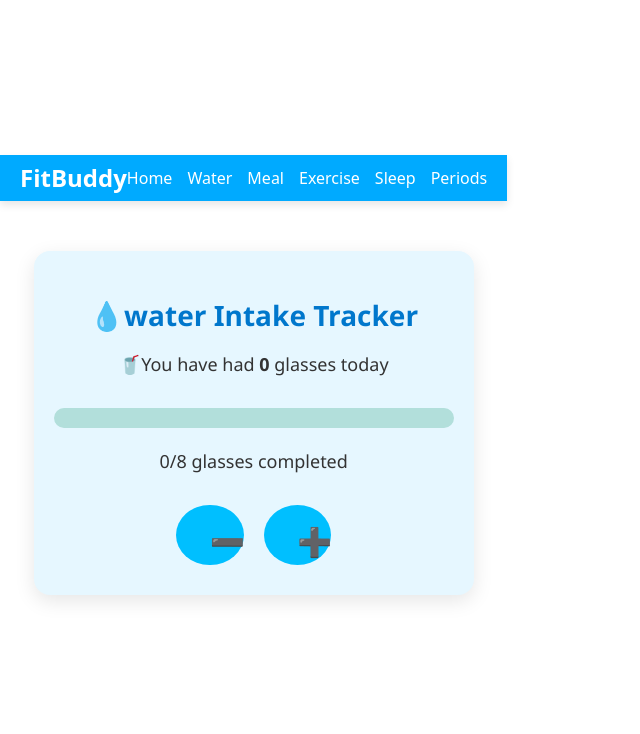
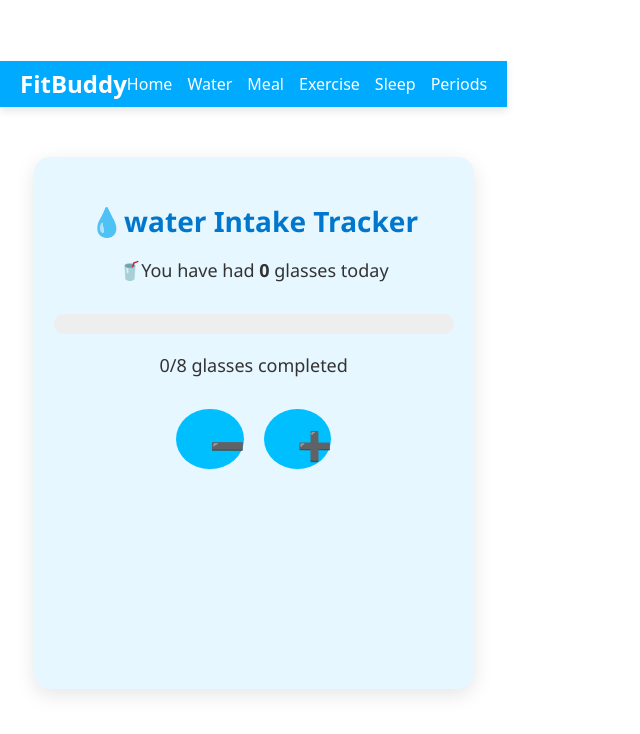
Before and after one commit to yahoowecanwork2/health-tracker, a React (Vite) app: page /water in a window 1280 px wide. Shown: the top 734 px of the page, without its empty margins (0-640 px from the left). Built offline with nearby package versions, Linux system fonts and the light colour scheme.

Commit message:
added bar chart to weekydata

```diff
--- a/src/Redux/waterSlice.js
+++ b/src/Redux/waterSlice.js
@@ -24,7 +24,7 @@ const waterSlice = createSlice({
         },
         resetToday: (state) => {
             state.glasses = 0;
-            state.weeklyIntake[state.dayIndex] = 0;
+            state.weeklyData[state.dayIndex] = 0;
         },
     },
 });
--- a/src/components/ProgressBar.jsx
+++ b/src/components/ProgressBar.jsx
@@ -1,5 +1,5 @@
 import React from 'react';
-import './ProgressBar.css';
+import '../css-components/ProgressBar.css';
 
 function ProgressBar({ percentage }) {
     return (
--- a/src/components/WaterTracker.jsx
+++ b/src/components/WaterTracker.jsx
@@ -2,6 +2,8 @@ import React, { useEffect } from 'react';
 import '../css-components/WaterTracker.css';
 import { useSelector, useDispatch } from 'react-redux';
 import { increment, decrement } from '../Redux/waterSlice';
+import ProgressBar from './ProgressBar';
+import WeeklyData from './WeeklyData';
 
 function WaterTracker() {
     const glasses = useSelector((state) => state.water.glasses);
@@ -16,18 +18,13 @@ function WaterTracker() {
         <div className='water-container'>
             <h1> 💧water Intake Tracker</h1>
             <p> 🥤You have had <strong>{glasses}</strong> glass{glasses !== 1 && "es"} today </p>
-            <div className="progress-bar-container">
-                <div className="progress-bar"
-                    style={{ width: `${(glasses / 8) * 100}%` }}>
-
-                </div>
-            </div>
+            <ProgressBar percentage={(glasses / 8) * 100} />
             <p>{glasses}/8 glasses completed</p>
             <div className='btn-group'>
                 <button onClick={() => dispatch(decrement())}>➖ </button>
                 <button onClick={() => dispatch(increment())}>➕</button>
             </div>
-
+            <WeeklyData />
         </div>
     )
 }
--- /dev/null
+++ b/src/components/WeeklyData.jsx
@@ -0,0 +1,26 @@
+import React from 'react'
+import '../css-components/weeklyData.css';
+import { useSelector } from 'react-redux';
+import { BarChart, Bar, XAxis, YAxis, CartesianGrid, Tooltip, ResponsiveContainer } from "recharts";
+const days = ["Sunday", "Monday", "Tuesday", "Wednesday", "Thursday", "Friday", "Saturday"];
+function WeeklyData() {
+    const weeklyData = useSelector((state) => state.water.weeklyData);
+    return (
+        <div className="weekly-chart">
+            {
+                weeklyData.map((glasses, index) => {
+                    <div key={index} className="bar-container">
+                        <div
+                            className="bar"
+                            style={{ height: `${glasses * 10}px` }} // each glass = 10px height
+                        ></div>
+                        <span className="label">{days[index]}</span>
+                    </div>
+
+                })
+            }
+        </div>
+    )
+}
+
+export default WeeklyData
--- /dev/null
+++ b/src/css-components/weeklyData.css
@@ -0,0 +1,24 @@
+.weekly-chart {
+    display: flex;
+    justify-content: space-between;
+    align-items: flex-end;
+    height: 150px;
+    padding: 20px;
+}
+
+.bar-container {
+    display: flex;
+    flex-direction: column;
+    align-items: center;
+}
+
+.bar {
+    width: 20px;
+    background-color: #00bcd4;
+    transition: height 0.3s;
+}
+
+.label {
+    margin-top: 5px;
+    font-size: 14px;
+}
```
